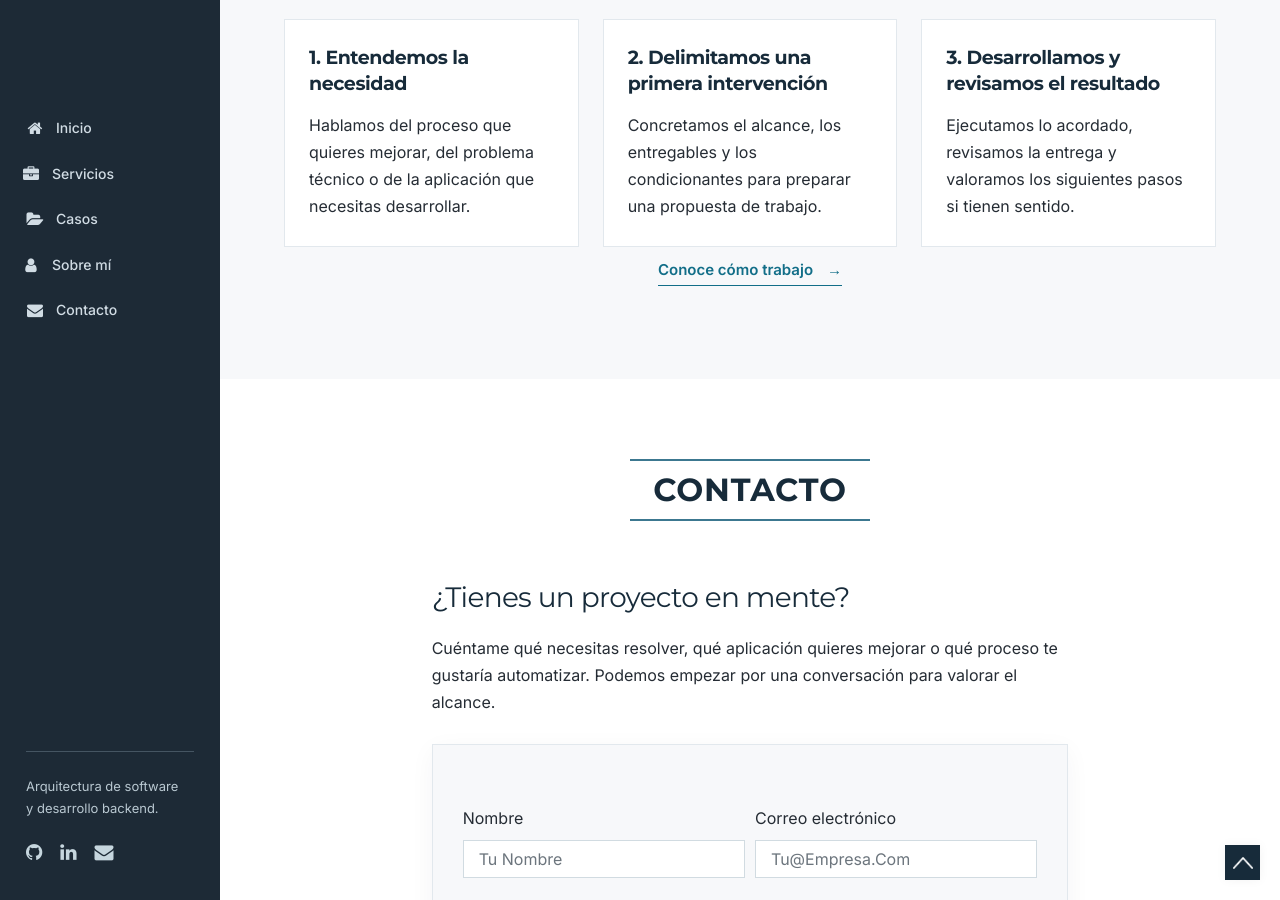
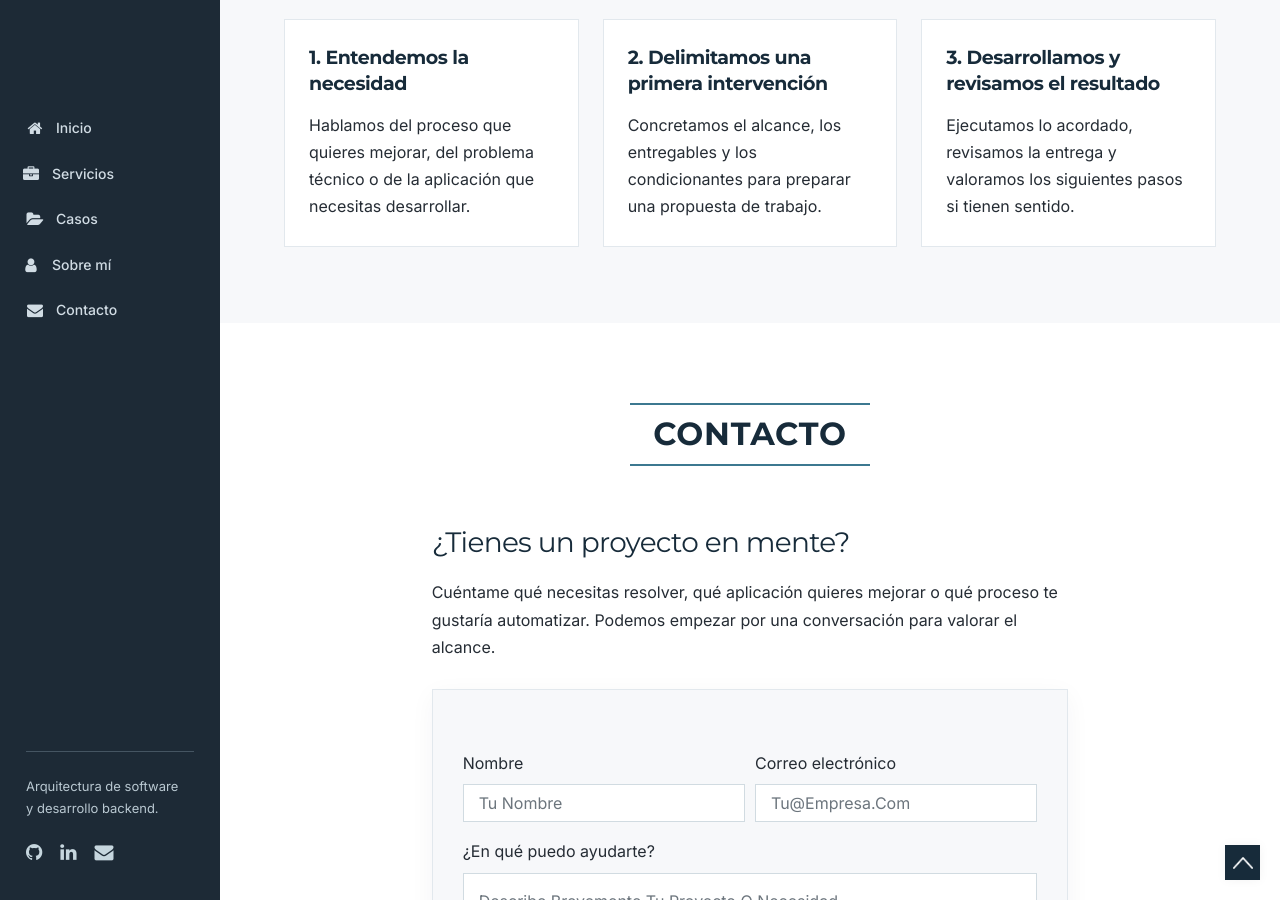
Before and after one commit to dabiz-me/dabiz.me, a Jekyll site: the page built from index.html, in a window 1280 px wide and 900 px high, scrolled down 3217 px. Built offline with Jekyll 4.4.1, drawn with Linux system fonts in a browser that asks for light colours.

Commit message:
refactor(navigation): remove redundant index journeys in _includes/collaboration_section.html

```diff
--- a/_includes/collaboration_section.html
+++ b/_includes/collaboration_section.html
@@ -21,9 +21,6 @@
           <p>Ejecutamos lo acordado, revisamos la entrega y valoramos los siguientes pasos si tienen sentido.</p>
         </article>
       </div>
-      {% unless page.url == '/como-trabajo/' %}
-      <p class="text-center dabiz-collaboration-more"><a class="dabiz-personal-link" href="{{ '/como-trabajo/' | relative_url }}">Conoce cómo trabajo <span aria-hidden="true">→</span></a></p>
-      {% endunless %}
     </div>
   </div>
 </section>
```
